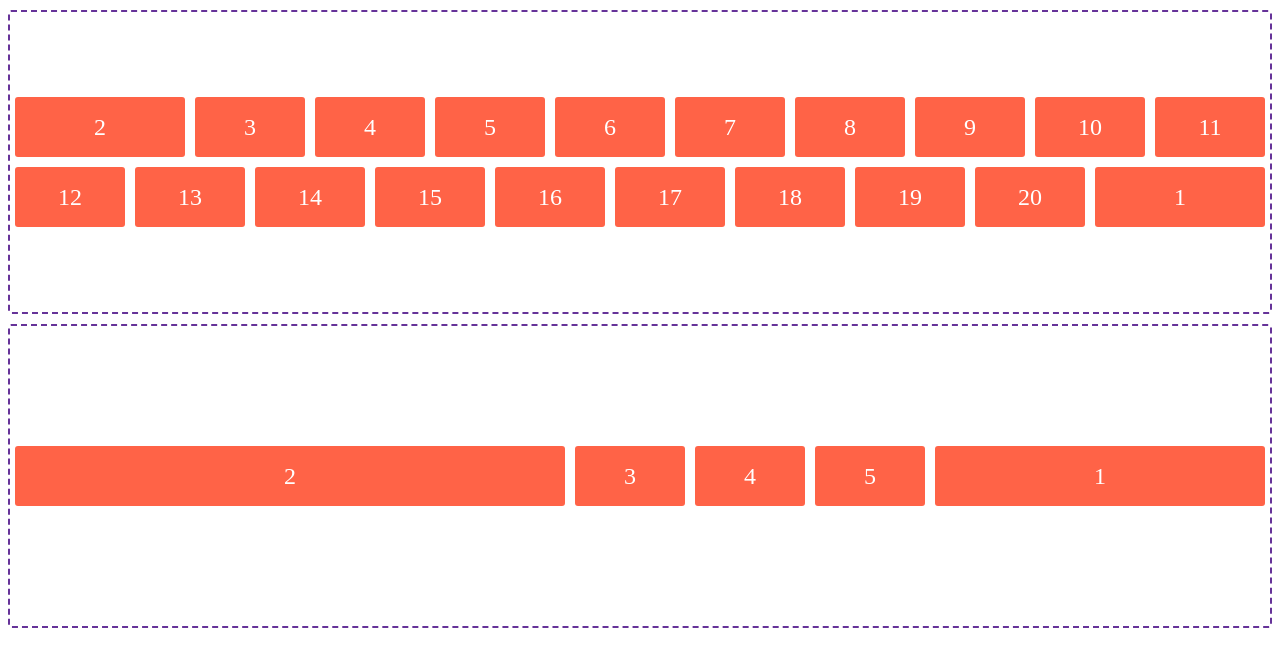
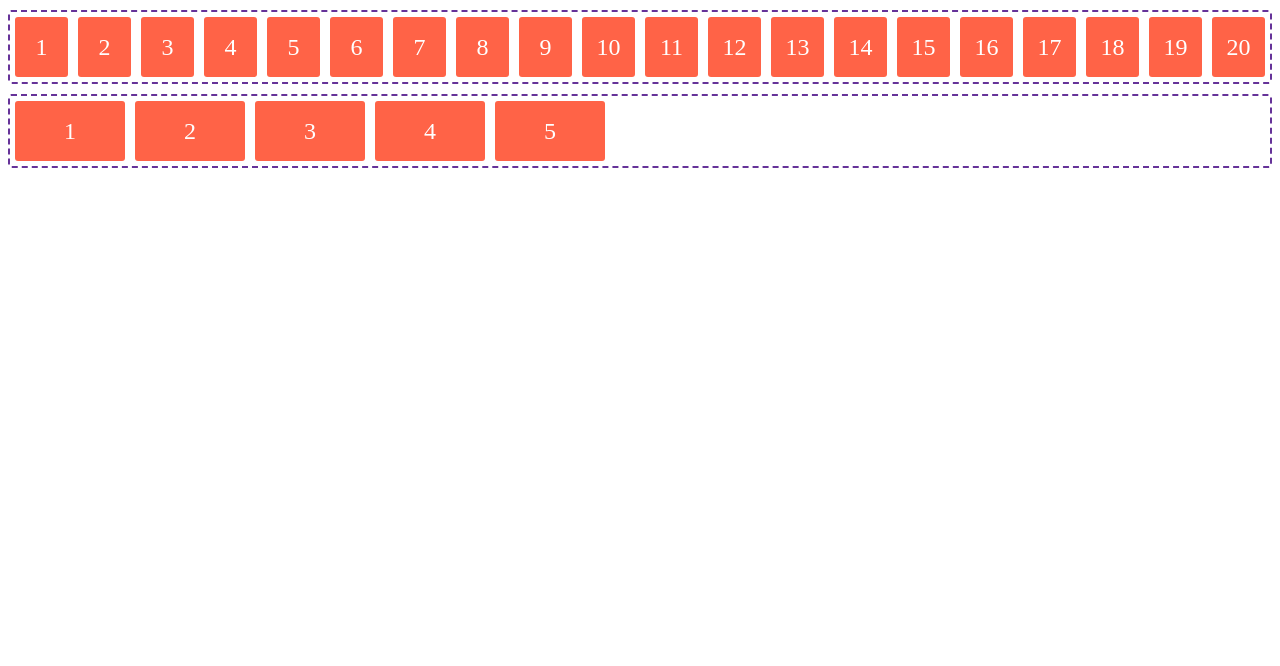
Before and after one commit to glrodasz/frontend-bootcamp-exercises, a plain HTML site: page lessons/css/flexbox/flexbox.html in a window 1280 px wide. Drawn offline with Linux system fonts and the light colour scheme.

Commit message:
Reset Flexbox exercise

```diff
--- a/lessons/css/flexbox/flexbox.css
+++ b/lessons/css/flexbox/flexbox.css
@@ -2,22 +2,7 @@
   border: 2px dashed rebeccapurple;
   border-radius: 3px;
   margin: 10px 0;
-  height: 300px;
   display: flex;
-  flex-wrap: wrap;
-  justify-content: center;
-  align-items: flex-start;
-  align-content: center;
-}
-
-.flex-container .flex-item:nth-child(1) {
-  order: 1;
-  flex-grow: 1;
-  align-self: center;
-}
-
-.flex-container .flex-item:nth-child(2) {
-  flex-grow: 2;
 }
 
 .flex-item {
```
